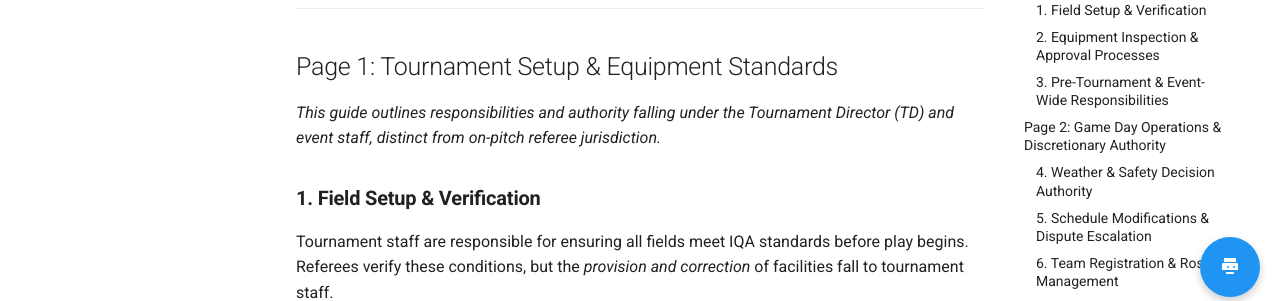
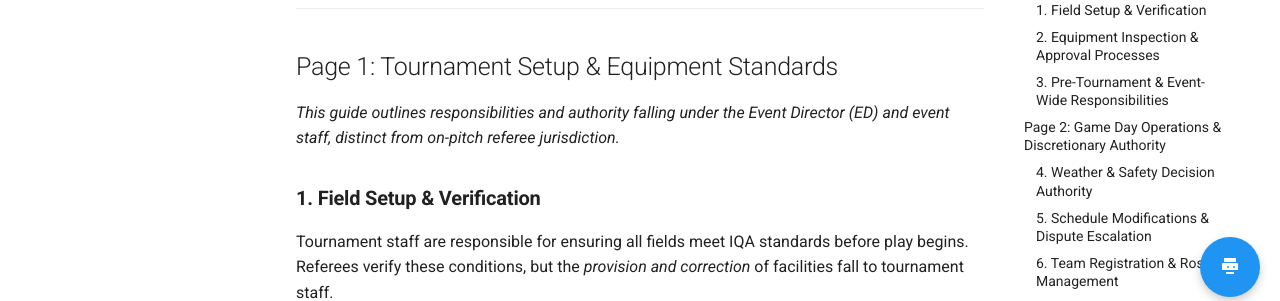
Before and after one commit to playquadball/playquadball.com, an MkDocs documentation site: the page built from docs/officials/tournament-staff.md, in a window 1280 px wide and 900 px high. Shown: the part 221-522 px from the top of the window. Built offline with MkDocs 1.6.1 and Material for MkDocs 9.7.7, drawn with Linux system fonts in a browser that asks for light colours; comment, search, counter and statistics services are not loaded; some of the changed text lies outside the part shown.

Commit message:
Unified the different terms for tournament director to event director

```diff
--- a/docs/officials/tournament-staff.md
+++ b/docs/officials/tournament-staff.md
@@ -4,7 +4,7 @@
 
 ## Page 1: Tournament Setup & Equipment Standards
 
-*This guide outlines responsibilities and authority falling under the Tournament Director (TD) and event staff, distinct from on-pitch referee jurisdiction.*
+*This guide outlines responsibilities and authority falling under the Event Director (ED) and event staff, distinct from on-pitch referee jurisdiction.*
 
 ### **1. Field Setup & Verification**
 
@@ -84,7 +84,7 @@
 **Dispute Channels:**
 
 - **On-Pitch Rule Application:** Player -> Speaking Captain -> Head Referee (Decision is final).
-- **Event Policy, Eligibility, or Off-Pitch Conduct:** Player/Team Leadership -> Tournament Director.
+- **Event Policy, Eligibility, or Off-Pitch Conduct:** Player/Team Leadership -> Event Director.
 
 ---
 
@@ -98,7 +98,7 @@
 
 ### **7. Event Logistics & Discretionary Authority**
 
-The following logistical decisions fall under the authority of the Tournament Director:
+The following logistical decisions fall under the authority of the Event Director:
 
 - **Benches & Coaching Areas:** TDs can elect to expand the size of team benches for all fields at the event. (Rule `2.1.8.A`)
 - **Staff Access:** The TD determines which event staff members are given access to the player area. (Rule `2.1.12.C.iii`)
```
Also changed, not shown: docs/resources/glossary.md (+3 -1 lines), docs/resources/penalties.md (+1 -1 lines).
